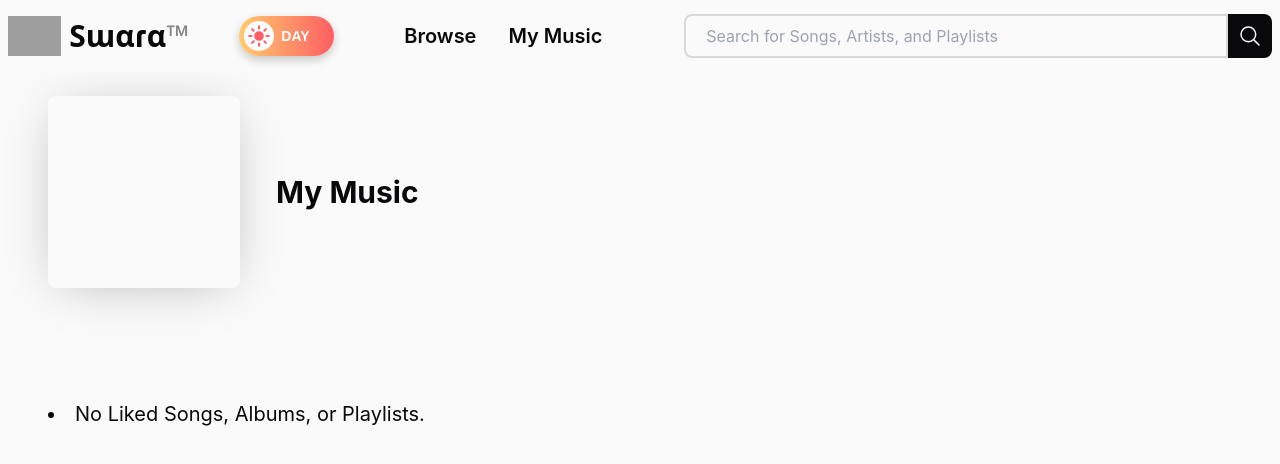
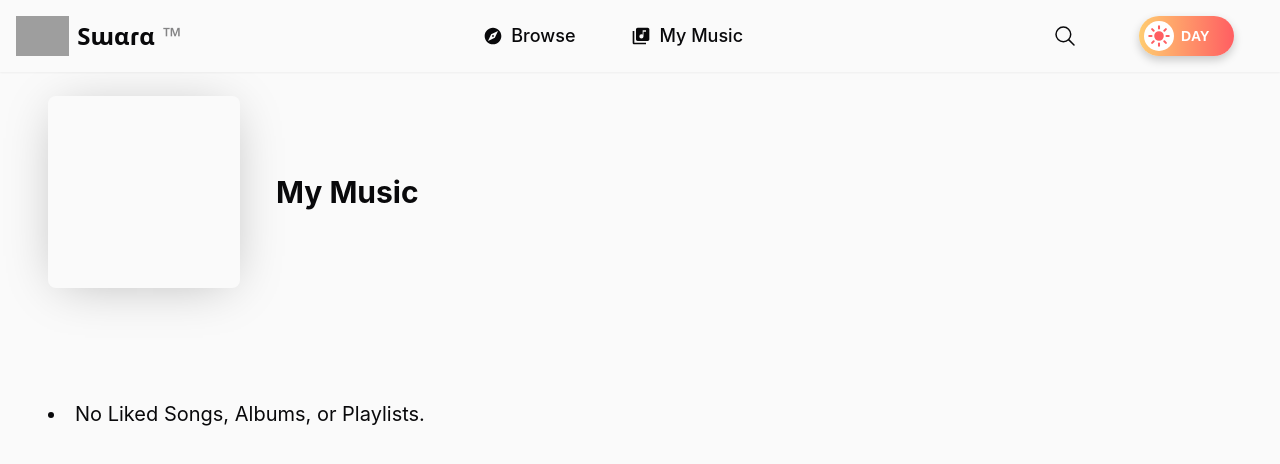
Before and after one commit to tvtelugu/swara, a React (Vite) app: page /Music in a window 1280 px wide. Shown: the top 464 px of the page. Built offline with nearby package versions, Linux system fonts and the light colour scheme; grey boxes are pictures that could not be loaded; some icons are missing.

Commit message:
Update Navbar.jsx

```diff
--- a/src/components/Navbar.jsx
+++ b/src/components/Navbar.jsx
@@ -1,525 +1,231 @@
 import { Link, useNavigate } from "react-router-dom";
-
 import { useState, useContext } from "react";
-
 import { getArtistbyQuery, getSearchData, getSongbyQuery, getSuggestionSong } from "../../fetch";
-
 import MusicContext from "../context/MusicContext";
-
 import he from "he";
-
 import Theme from "../../theme";
-
 import { IoSearchOutline, IoCloseOutline } from "react-icons/io5";
-
-
+import { MdLibraryMusic, MdExplore } from "react-icons/md";
 
 const Navbar = () => {
-
   const { playMusic } = useContext(MusicContext);
-
   const [query, setQuery] = useState("");
-
   const [suggestions, setSuggestions] = useState([]);
-
   const [isSearchActive, setIsSearchActive] = useState(false);
-
   const navigate = useNavigate();
-
-
 
   let List = [];
 
-
-
   const fetchSuggestions = async (query) => {
-
     if (!query.trim()) {
-
       setSuggestions([]);
-
       return;
-
     }
 
-
-
     try {
-
-      const songPromise = getSongbyQuery(query, 5);
-
-      const artistPromise = getArtistbyQuery(query, 5);
-
-      const searchDataPromise = getSearchData(query);
-
-
-
       const [song, artist, searchData] = await Promise.allSettled([
-
-        songPromise,
-
-        artistPromise,
-
-        searchDataPromise,
-
+        getSongbyQuery(query, 5),
+        getArtistbyQuery(query, 5),
+        getSearchData(query),
       ]);
-
-
 
       const allSuggestions = [];
 
-
-
       if (song.status === "fulfilled" && song.value?.data?.results) {
-
         allSuggestions.push(
-
           ...song.value.data.results.map((item) => ({
-
             type: "Song",
-
             name: item.name,
-
             id: item.id,
-
             duration: item.duration,
-
             artist: item.artists,
-
             image: item.image?.[2]?.url,
-
             downloadUrl: item.downloadUrl?.[4]?.url,
-
           }))
-
         );
-
       }
 
       if (searchData.status === "fulfilled" && searchData.value?.data?.albums?.results) {
-
         allSuggestions.push(
-
           ...searchData.value.data.albums.results.map((item) => ({
-
             type: "Album",
-
             name: item.title,
-
             id: item.id,
-
             artist: item.artist,
-
             image: item.image?.[2]?.url,
-
           }))
-
         );
-
       }
 
       if (searchData.status === "fulfilled" && searchData.value?.data?.playlists?.results) {
-
         allSuggestions.push(
-
           ...searchData.value.data.playlists.results.map((item) => ({
-
             type: "Playlist",
-
             name: item.title,
-
             id: item.id,
-
             image: item.image?.[2]?.url,
-
           }))
-
         );
-
       }
 
       if (artist.status === "fulfilled" && artist.value?.data?.results) {
-
         allSuggestions.push(
-
           ...artist.value.data.results.map((item) => ({
-
             type: item.type,
-
             name: item.name,
-
             id: item.id,
-
             image: item.image?.[2]?.url,
-
           }))
-
         );
-
       }
 
+      setSuggestions(allSuggestions);
+    } catch (error) {
+      console.error("Error fetching suggestions:", error);
+      setSuggestions([]);
+    }
+  };
 
+  const handleSearchInputChange = (event) => {
+    const searchTerm = event.target.value;
+    setQuery(searchTerm);
+    fetchSuggestions(searchTerm);
+  };
 
-      setSuggestions(allSuggestions);
+  const handleSearchSubmit = (event) => {
+    event.preventDefault();
+    if (query.trim()) {
+      navigate(`/search/${query}`);
+      setSuggestions([]);
+      setIsSearchActive(false);
+    }
+  };
 
-    } catch (error) {
+  const GetData = async (suggestion) => {
+    const response = await getSuggestionSong(suggestion.id);
+    const suggestedSongs = response.data || [];
+    return [suggestion, ...suggestedSongs];
+  };
 
-      console.error("Error fetching suggestions:", error);
-
-      setSuggestions([]);
-
+  const handleSuggestionClick = async (suggestion) => {
+    if (suggestion.type === "Song") {
+      List = await GetData(suggestion);
     }
 
+    switch (suggestion.type) {
+      case "Song":
+        playMusic(
+          suggestion.downloadUrl,
+          suggestion.name,
+          suggestion.duration,
+          suggestion.image,
+          suggestion.id,
+          suggestion.artist,
+          List
+        );
+        break;
+      case "Album":
+        navigate(`/albums/${suggestion.id}`);
+        break;
+      case "artist":
+        navigate(`/artists/${suggestion.id}`);
+        break;
+      case "Playlist":
+        navigate(`/playlists/${suggestion.id}`);
+        break;
+      default:
+        console.warn("Unknown suggestion type:", suggestion.type);
+    }
+
+    setQuery("");
+    setSuggestions([]);
+    setIsSearchActive(false);
   };
 
+  return (
+    <nav className="navbar flex items-center justify-between fixed top-0 z-20 w-full h-[4.5rem] bg-white dark:bg-black pl-4 pr-4 shadow-sm">
+      {/* Logo */}
+      <div className="flex items-center gap-2">
+        <Link to="/" className="flex items-center gap-2">
+          <img
+            src="https://raw.githubusercontent.com/tvtelugu/swara/refs/heads/main/public/swara.png"
+            alt="Swara Logo"
+            className="h-10 w-auto"
+          />
+          <span className="Musi text-zinc-600 dark:text-white font-extrabold text-2xl">Sɯαɾα</span>
+          <span className="fy text-zinc-300 font-extrabold text-2xl">™</span>
+        </Link>
+      </div>
 
+      {/* Desktop Nav Links */}
+      <div className="hidden lg:flex items-center gap-8">
+        <Link to="/Browse" className="flex items-center gap-2 px-3 py-2 rounded hover:bg-gray-100 dark:hover:bg-zinc-800">
+          <MdExplore className="text-xl" />
+          <span className="text-lg font-medium">Browse</span>
+        </Link>
 
-  const handleSearchInputChange = (event) => {
+        <Link to="/Music" className="flex items-center gap-2 px-3 py-2 rounded hover:bg-gray-100 dark:hover:bg-zinc-800">
+          <MdLibraryMusic className="text-xl" />
+          <span className="text-lg font-medium">My Music</span>
+        </Link>
+      </div>
 
-    const searchTerm = event.target.value;
+      {/* Right Controls: Search Icon + Theme */}
+      <div className="flex items-center gap-4">
+        <button
+          onClick={() => setIsSearchActive(!isSearchActive)}
+          className="text-2xl flex items-center justify-center p-2 rounded-full hover:bg-gray-100 dark:hover:bg-zinc-800"
+        >
+          {isSearchActive ? <IoCloseOutline /> : <IoSearchOutline />}
+        </button>
+        <div className="ml-2">
+          <Theme />
+        </div>
+      </div>
 
-    setQuery(searchTerm);
+      {/* Search bar */}
+      {isSearchActive && (
+        <div className="absolute top-[4.5rem] left-0 w-full bg-white dark:bg-zinc-900 px-4 py-2 z-10 shadow-md">
+          <form onSubmit={handleSearchSubmit} className="relative w-full flex items-center">
+            <input
+              type="text"
+              name="search"
+              id="search"
+              value={query}
+              onChange={handleSearchInputChange}
+              placeholder="Search for Songs, Artists, and Playlists"
+              className="w-full p-3 pl-4 rounded-lg bg-zinc-100 dark:bg-zinc-800 focus:outline-none"
+              autoComplete="off"
+              autoCorrect="off"
+            />
+          </form>
 
-    fetchSuggestions(searchTerm);
-
+          {/* Suggestions */}
+          <div
+            className={`suggestionSection grid grid-cols-2 md:grid-cols-3 gap-3 mt-3 max-h-[20rem] overflow-auto scroll-hide`}
+          >
+            {suggestions.map((suggestion, index) => (
+              <div
+                key={index}
+                className="flex items-center gap-3 p-3 rounded cursor-pointer hover:bg-gray-200 dark:hover:bg-zinc-800"
+                onClick={() => handleSuggestionClick(suggestion)}
+              >
+                <img
+                  src={suggestion.image}
+                  alt=""
+                  className="h-[3rem] w-[3rem] rounded object-cover"
+                />
+                <div className="flex flex-col overflow-hidden">
+                  <span className="text-sm truncate">{he.decode(suggestion.name)}</span>
+                  <span className="text-xs text-gray-500 dark:text-gray-400">{suggestion.type}</span>
+                </div>
+              </div>
+            ))}
+          </div>
+        </div>
+      )}
+    </nav>
+  );
 };
 
-
-
-  const handleSearchSubmit = (event) => {
-
-    event.preventDefault();
-
-    if (query.trim()) {
-
-      navigate(`/search/${query}`);
-
-      setSuggestions([]);
-
-      setIsSearchActive(false);
-
-    }
-
-  };
-
-
-
-  const GetData = async (suggestion) => {
-
-    const response = await getSuggestionSong(suggestion.id);
-
-    const suggestedSongs = response.data || [];
-
-    return [suggestion, ...suggestedSongs];
-
-  };
-
-
-
-  const handleSuggestionClick = async (suggestion) => {
-
-    if (suggestion.type === "Song") {
-
-      List = await GetData(suggestion);
-
-    }
-
-
-
-    switch (suggestion.type) {
-
-      case "Song":
-
-        playMusic(
-
-          suggestion.downloadUrl,
-
-          suggestion.name,
-
-          suggestion.duration,
-
-          suggestion.image,
-
-          suggestion.id,
-
-          suggestion.artist,
-
-          List
-
-        );
-
-        break;
-
-      case "Album":
-
-        navigate(`/albums/${suggestion.id}`);
-
-        break;
-
-      case "artist":
-
-        navigate(`/artists/${suggestion.id}`);
-
-        break;
-
-      case "Playlist":
-
-        navigate(`/playlists/${suggestion.id}`);
-
-        break;
-
-      default:
-
-        console.warn("Unknown suggestion type:", suggestion.type);
-
-    }
-
-
-
-    setQuery("");
-
-    setSuggestions([]);
-
-    setIsSearchActive(false);
-
-  };
-
-
-
-  return (
-
-    <nav className="navbar flex flex-col lg:gap-10 lg:flex-row lg:items-center top-0 z-20 fixed w-full pl-1 pr-1 lg:px-2 lg:h-[4.5rem]">
-
-      {/* Logo and Search/Theme for mobile */}
-
-      <div
-
-        className={`flex items-center justify-between lg:w-auto h-[61px] w-screen gap-5 ${
-
-          isSearchActive ? "hidden" : "flex"
-
-        } lg:flex`}
-
-      >
-
-        <Link to="/" className="flex items-center">
-
-          <div className="flex items-center">
-
-            <img
-
-              src="https://raw.githubusercontent.com/tvtelugu/swara/refs/heads/main/public/swara.png"
-
-              alt="Swara Logo"
-
-              className="h-10 w-auto mr-2"
-
-            />
-
-            <span className="Musi text-zinc-600 font-extrabold text-2xl lg:text-3xl">
-
-              Sɯαɾα
-
-            </span>
-
-            <span className="fy text-zinc-200 font-extrabold text-2xl lg:text-3xl">
-
-              ™
-
-            </span>
-
-          </div>
-
-        </Link>
-
-        <div className="flex gap-4 items-center">
-
-          {/* Theme button on the right for all screen sizes */}
-
-          <Theme />
-
-          {/* Search button only for mobile */}
-
-          <button
-
-            onClick={() => setIsSearchActive(true)}
-
-            className="lg:hidden text-2xl flex items-center justify-center p-2 rounded-full search-btn"
-
-          >
-
-            <IoSearchOutline className="search" />
-
-          </button>
-
-        </div>
-
-      </div>
-
-
-
-      {/* Browse and My Music links */}
-
-      <div className="lg:flex gap-[2rem] w-[15rem] grey hidden font-semibold">
-
-        <Link to="/Browse">
-
-          <h2 className="lg:text-xl text-lg">Browse</h2>
-
-        </Link>
-
-        <Link to="/Music">
-
-          <h2 className="lg:text-xl text-lg ">My Music</h2>
-
-        </Link>
-
-      </div>
-
-
-
-      {/* Search bar */}
-
-      <div
-
-        className={`flex-grow ${
-
-          isSearchActive ? "flex" : "hidden"
-
-        } lg:flex items-center`}
-
-      >
-
-        <form
-
-          onSubmit={handleSearchSubmit}
-
-          className="relative flex flex-grow items-center gap-2 w-full"
-
-        >
-
-          <div className="flex w-full items-center">
-
-            <button
-
-              type="button"
-
-              onClick={() => setIsSearchActive(false)}
-
-              className="lg:hidden text-2xl w-11 h-11 flex items-center justify-center p-2 rounded-full search-btn"
-
-            >
-
-              <IoCloseOutline className="search" />
-
-            </button>
-
-            <input
-
-              type="text"
-
-              name="search"
-
-              id="search"
-
-              placeholder="Search for Songs, Artists, and Playlists"
-
-              className={`flex-grow h-11 p-1 pl-5 bg-transparent focus:outline-none ${
-
-                isSearchActive ? "rounded-r-lg" : "rounded-l-lg"
-
-              } lg:rounded-l-lg`}
-
-              value={query}
-
-              onChange={handleSearchInputChange}
-
-              autoComplete="off"
-
-              autoCorrect="off"
-
-            />
-
-            <button
-
-              type="submit"
-
-              className="search-btn h-11 w-11 rounded-r-lg flex items-center justify-center"
-
-            >
-
-              <IoSearchOutline className="text-2xl search" />
-
-            </button>
-
-          </div>
-
-
-
-          <div
-
-            className={`suggestionSection lg:shadow-xl absolute scroll-hide top-[2.74rem] lg:top-[4.5rem] left-0 lg:left-auto p-3 grid grid-cols-2 lg:grid-cols-3 gap-3 rounded-lg w-full max-h-[20rem] overflow-auto transition-transform duration-200 ${
-
-              suggestions.length > 0
-
-                ? "visible opacity-100 left-1"
-
-                : "invisible opacity-0"
-
-            }`}
-
-          >
-
-            {suggestions.map((suggestion, index) => (
-
-              <div
-
-                key={index}
-
-                className="flex items-center gap-3 p-3 rounded cursor-pointer hoover"
-
-                onClick={() => handleSuggestionClick(suggestion)}
-
-              >
-
-                <img
-
-                  src={suggestion.image}
-
-                  alt=""
-
-                  className="h-[3rem] w-[3rem] rounded"
-
-                />
-
-                <div className="flex flex-col overflow-hidden">
-
-                  <span className="text-sm truncate">
-
-                    {he.decode(suggestion.name)}
-
-                  </span>
-
-                  <span className="text-xs">{suggestion.type}</span>
-
-                </div>
-
-              </div>
-
-            ))}
-
-          </div>
-
-        </form>
-
-      </div>
-
-    </nav>
-
-  );
-
-};
-
-
-
 export default Navbar;
```
Lines whose indentation alone changed are shown as unchanged.
